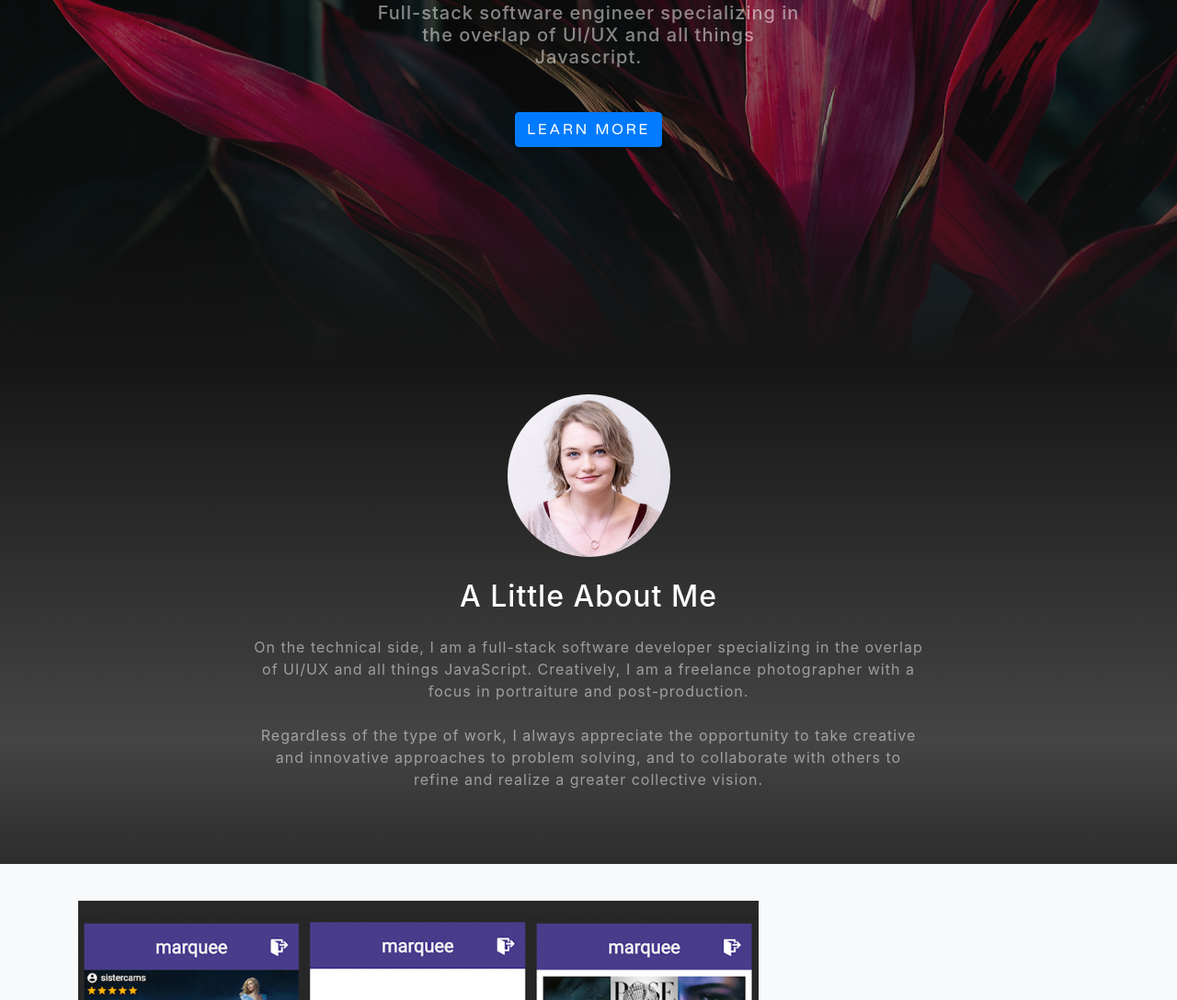
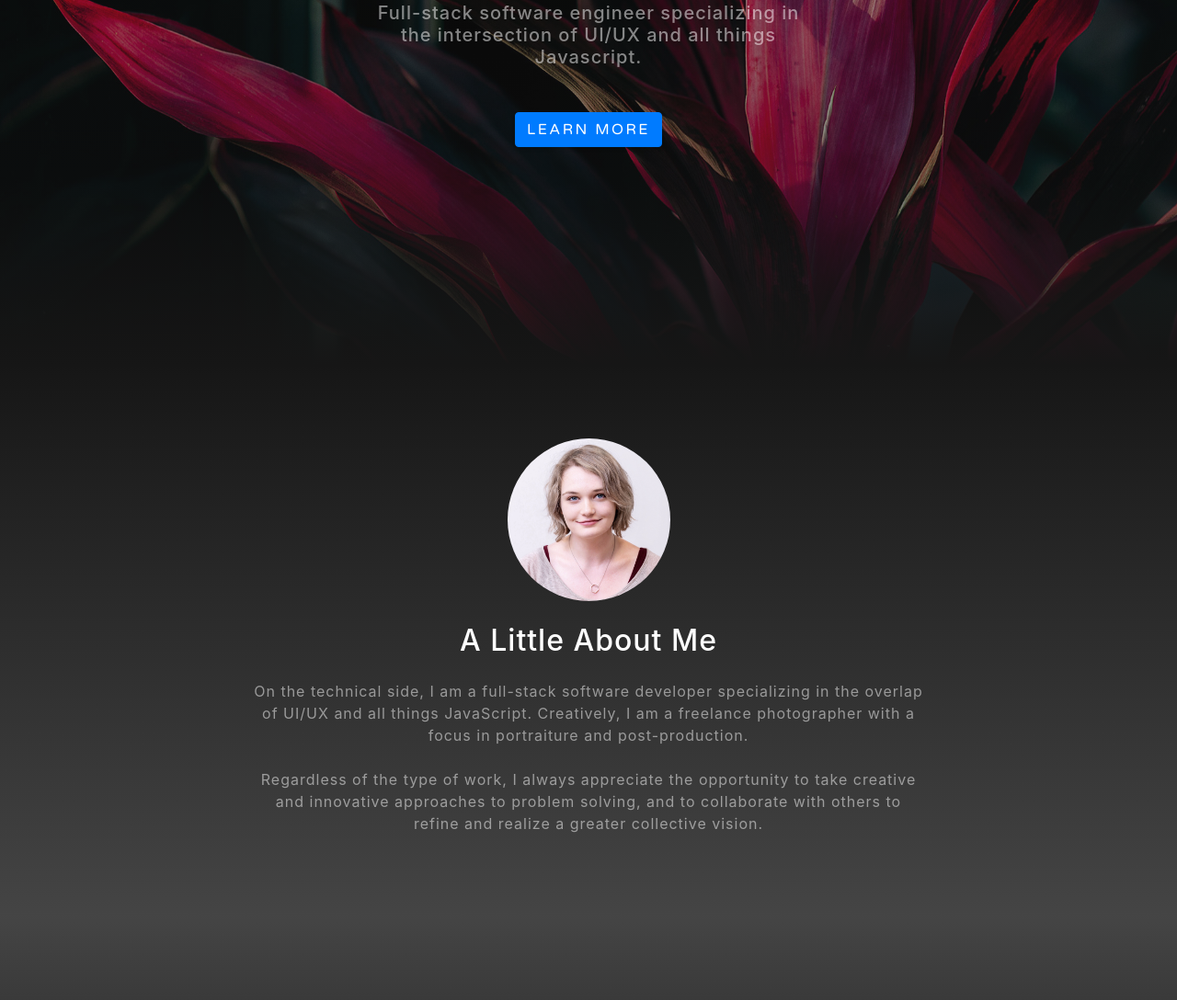
Before and after one commit to delaneysharratt/laneymckee.github.io, a website with bundled scripts: page index.html in a window 1280 px wide. Shown: the part 403-1491 px from the top of the page at 92% size. Built offline with nearby package versions, Linux system fonts and the light colour scheme.

Commit message:
adjusted section heights

```diff
--- a/index.html
+++ b/index.html
@@ -65,7 +65,7 @@
       <div class="mx-auto text-center">
         <h1 class="mx-auto my-0 text-uppercase">Delaney Sharratt</h1>
         <h2 class="text-white-50 mx-auto mt-2 mb-5">
-          Full-stack software engineer specializing in the overlap of UI/UX and all things Javascript.</h2>
+          Full-stack software engineer specializing in the intersection of UI/UX and all things Javascript.</h2>
         <a href="#about" class="btn btn-primary js-scroll-trigger">Learn More</a>
       </div>
     </div>
--- a/scss/_about.scss
+++ b/scss/_about.scss
@@ -1,5 +1,6 @@
 .about-section {
-  padding-top: 0.5rem;
+  height: 100vh;
+  padding-top: 3.5rem;
   background: linear-gradient(to bottom, $black 0%,#{fade-out($black, .2)} 75%,#{fade-out($black, .1)} 100%);
   p {
     margin-bottom: 5rem;
--- a/scss/_contact.scss
+++ b/scss/_contact.scss
@@ -1,4 +1,5 @@
 .contact-section {
+  height: 100vh;
   padding: 5rem 0 0;
   .card {
     border: 0;
--- a/scss/_projects.scss
+++ b/scss/_projects.scss
@@ -1,4 +1,5 @@
 .projects-section {
+  height: 100vh;
   padding: 2.5rem 0;
   .featured-text {
     padding: 2rem;
```
Also changed, not shown: css/grayscale.css, css/grayscale.min.css.
